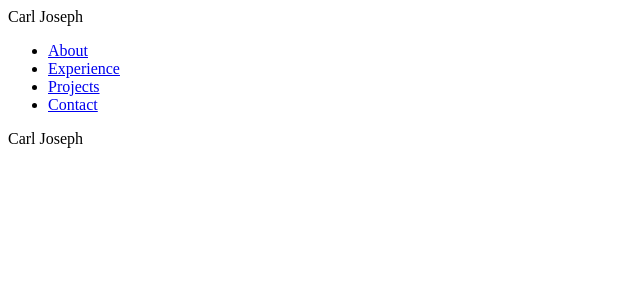
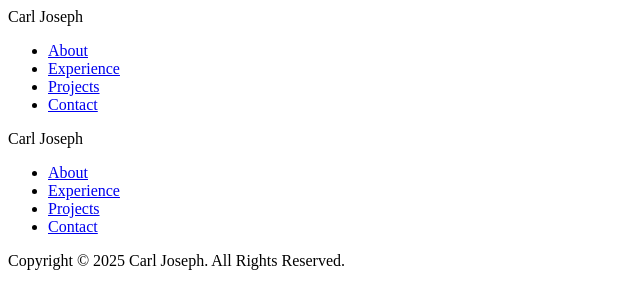
Before and after one commit to carljoe156/cj-portfolio-react, a React (Vite) app: page / in a window 1280 px wide. Shown: the top 308 px of the page, without its empty margins (0-640 px from the left). Built offline with nearby package versions, Linux system fonts and the light colour scheme.

Commit message:
Added/Updated Footer component

```diff
--- a/src/App.jsx
+++ b/src/App.jsx
@@ -1,5 +1,6 @@
 import React from "react";
 import Header from "./components/Header";
+import Footer from "./components/Footer";
 
 import "./App.css";
 
@@ -7,6 +8,7 @@
   return (
     <div>
       <Header />
+      <Footer />
     </div>
   );
 }
--- /dev/null
+++ b/src/components/Footer.jsx
@@ -0,0 +1,29 @@
+import React from "react";
+
+function Footer() {
+  return (
+    <footer>
+      <nav>
+        <div className="nav-links-container">
+          <ul className="nav-links">
+            <li>
+              <a href="#about">About</a>
+            </li>
+            <li>
+              <a href="#experience">Experience</a>
+            </li>
+            <li>
+              <a href="#projects">Projects</a>
+            </li>
+            <li>
+              <a href="#contact">Contact</a>
+            </li>
+          </ul>
+        </div>
+      </nav>
+      <p>Copyright &#169; 2025 Carl Joseph. All Rights Reserved.</p>
+    </footer>
+  );
+}
+
+export default Footer;
```
